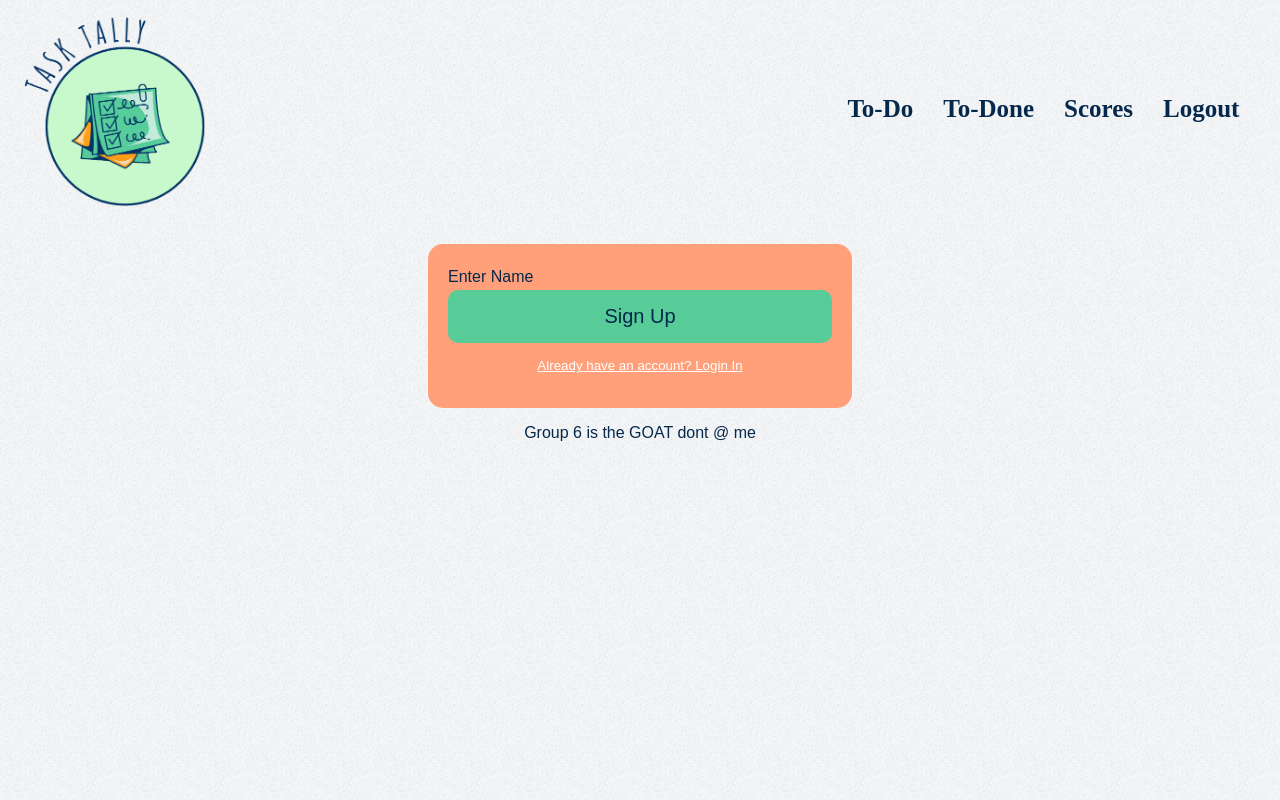
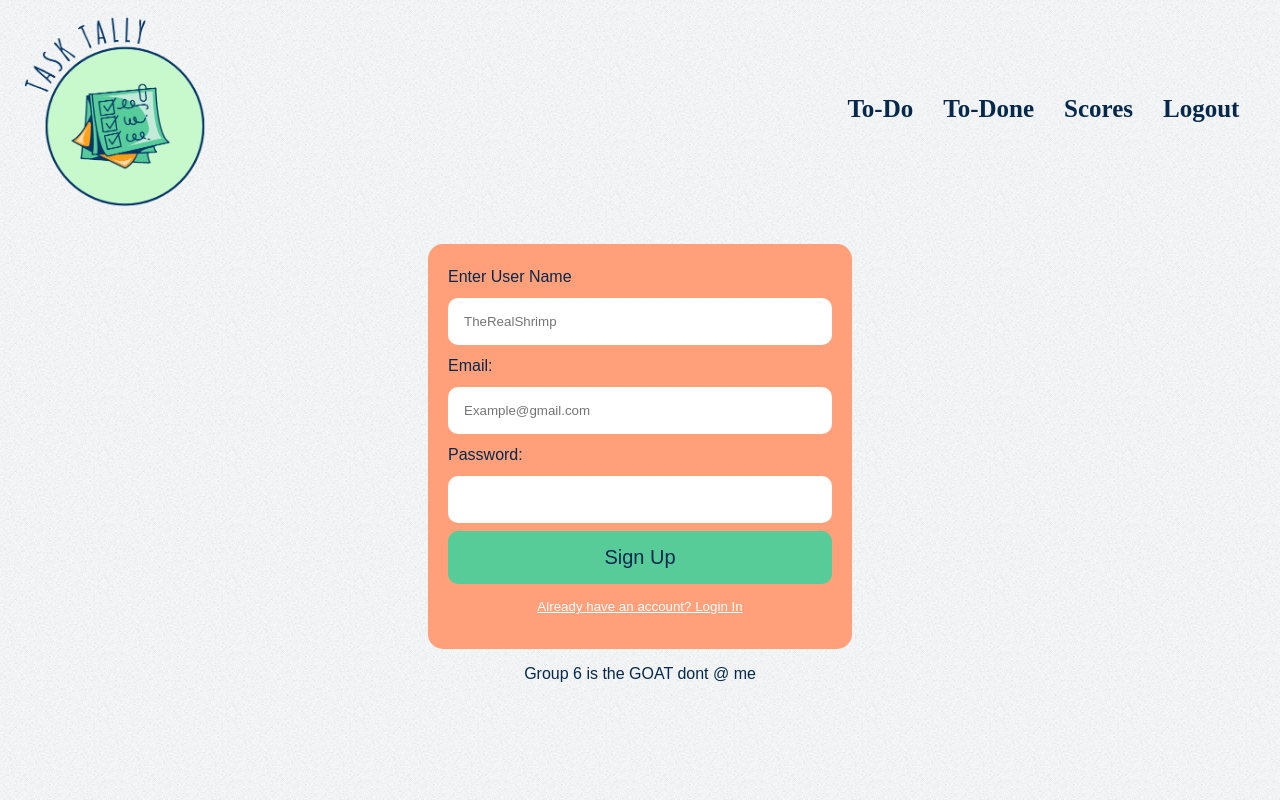
Before and after one commit to boushka9/task-tally, a React (Create React App) app in the folder client/: page /signup in a window 1280 px wide. Built offline with nearby package versions, Linux system fonts and the light colour scheme.

Commit message:
everything is connected to gql

```diff
--- a/client/src/pages/Login.js
+++ b/client/src/pages/Login.js
@@ -1,25 +1,27 @@
 import React,{ useState } from "react";
-// import { useMutation } from '@apollo/client';
-import Auth from '../utils/auth';
-// import { LOGIN } from '../utils/mutations';
+import { useMutation } from '@apollo/client';
+import Auth from "../utils/auth";
+import { LOGIN } from '../utils/mutations';
+import { Link } from 'react-router-dom';
 // Need to import Auth and apollo react to be able to check credentials
 export const Login = (props) => {
 
-  const [formState, setFormState] = useState({ email: '', password: '' });
+  const [formState, setFormState] = useState({ username: '', password: '' });
   // useMutation(LOGIN )
-  // const [login, { error }] = useMutation();
+  const [login, { error, data }] = useMutation( LOGIN );
 
   const onSubmit = async (e) => {
     e.preventDefault();
-    // try {
-    //   const mutationResponse = await login({
-    //     variables: { email: formState.email, password: formState.password },
-    //   });
-    //   const token = mutationResponse.data.login.token;
-    //   Auth.login(token);
-    // } catch (e) {
-    //   console.log(e);
-    // }
+    try {
+      const { data } = await login({
+        variables: { ...formState },
+        // { email: formState.email, password: formState.password },
+      });
+      const token = data.login.token;
+      Auth.login(token);
+    } catch (e) {
+      console.log(e);
+    }
   }
 
   const handleChange = (event) => {
@@ -33,18 +35,25 @@ export const Login = (props) => {
   // need to add link to data base of users
   return (
     <div className="form-container login-sign">
-     <form onSubmit={onSubmit} className="login-form">
-      <label htmlFor="email">Email:</label>
-      <input name="email" onChange={handleChange} type="email" placeholder="Example@gmail.com" id="email"/>
+      { data ? (
+        <Link to='/todos' ></Link>
+      ):
+      (
+        <form onSubmit={onSubmit} className="login-form">
+      <label htmlFor="username">Username:</label>
+      <input name="username" value={formState.username} onChange={handleChange} type="username" placeholder="TheShrimp" />
       <label htmlFor="password">Password:</label>
-      <input  onChange={handleChange} type="password" placeholder="" name="password" id="password"/>
-      {/* {error ? (
+      <input  onChange={handleChange} type="password" placeholder="" name="password" value={formState.password}/>
+      {error ? (
           <div>
             <p className="error-text">Incorrect Email or Password, try again?</p>
           </div>
-        ) : null} */}
+        ) : null}
       <button>Login</button>
     </form>
+      )}
+
+
     {/* This will change pages to sign up will have this changed to link with the api later */}
     <a href="/signup">
     <button className="link-btn"> Don't have an account? Sign Up Here</button>
--- a/client/src/pages/SignUp.js
+++ b/client/src/pages/SignUp.js
@@ -1,27 +1,28 @@
 import React,{ useState } from "react";
-// import { useMutation } from '@apollo/client';
+import { useMutation } from '@apollo/client';
 import Auth from '../utils/auth';
-// Need to import the 'ADD_USER' mutation
+import { ADD_USER } from "../utils/mutations";
+import { Link } from 'react-router-dom';
 
 export const SignUp = (props) => {
   // use State will allow change and save the previous data
-  const [formState, setFormState] = useState({ email: '', password: '' });
+  const [formState, setFormState] = useState({ username: '',email: '', password: '' });
   // Need the the 'ADD_USER' mutation to allow to add a new user
-  // const [addUser] = useMutation();
+ const [addUser, { error, data }] = useMutation(ADD_USER)
   // The function will retrieve the data provided in the form that will be sent to create a new User
   const onSubmit = async (event) => {
     event.preventDefault();
     // will be uncommented once I link to the dataBase
-    // const mutationResponse = await addUser({
-    //   variables: {
-    //     email: formState.email,
-    //     password: formState.password,
-    //     name: formState.name,
-    //   },
-    // });
-    // // After it creates a new user then it will allow the user to login with a token
-    // const token = mutationResponse.data.addUser.token;
-    // Auth.login(token);
+    try {
+      const { data } = await addUser({
+        variables: { ...formState },
+
+      });
+      const token = data.login.token;
+      Auth.login(token);
+    } catch (e) {
+      console.log(e);
+    }
   };
 
 
@@ -38,20 +39,29 @@ const handleChange = (event) => {
   return (
     <div className="form-container login-sign">
       {/* will call the function to check the credentials provided are correct and will be added to the databases of user */}
-    <form onSubmit={onSubmit} className="signUp-form">
-      <label forhtml="name">Enter Name</label>
-      {/* the onChange listener will allow reach to display in real time the changes that are occurring
-      <input value={name} onChange={(e) => setName(e.target.value)}/>
+      { data ? (
+        <Link to='/todos' ></Link>
+      ): (
+        <form onSubmit={onSubmit} className="signUp-form">
+      <label forhtml="username">Enter User Name</label>
+      {/* the onChange listener will allow reach to display in real time the changes that are occurring */}
+      <input name="username" placeholder="TheRealShrimp" value={formState.username} onChange={handleChange}/>
       <label forhtml="email">Email:</label>
-      <input value={email} onChange={(e) => setEmail(e.target.value)} type="email" placeholder="Example@gmail.com"/>
+      <input value={formState.email} onChange={handleChange} name="email" type="email" placeholder="Example@gmail.com"/>
       <label forhtml="password">Password:</label>
-      <input value={password} onChange={(e) => setPassword(e.target.value)} type="password" placeholder=""/> */}
+      <input value={formState.password} onChange={handleChange} name="password" type="password" placeholder=""/>
       <button className="sign-up">Sign Up</button>
     </form>
-    {/* This will link to the login page when its clicked */}
-    <a href="/">
-    <button className="link-btn" >Already have an account? Login In</button>
-    </a>
+      )}
+      {error && (
+             <div>
+             <p className="error-text">{error.message}</p>
+           </div>
+            )}
+     <a href="/">
+       <button className="link-btn" >Already have an account? Login In</button>
+      </a>
+
     </div>
 
 
--- a/client/src/utils/auth.js
+++ b/client/src/utils/auth.js
@@ -31,7 +31,7 @@ class AuthService {
     // Saves user token to localStorage
     localStorage.setItem('id_token', idToken);
 
-    window.location.assign('/');
+    window.location.assign('/todos');
   }
 
   logout() {
--- a/client/src/utils/mutations.js
+++ b/client/src/utils/mutations.js
@@ -5,6 +5,7 @@ export const LOGIN = gql`
         login(username: $username, password: $password) {
             token
             user {
+                username
                 _id
             }
         }
@@ -12,8 +13,8 @@ export const LOGIN = gql`
 `;
 
 export const ADD_USER = gql`
-    mutation addUser($username: String!, $password: String!) {
-        addUser(username: $username, password: $password) {
+    mutation addUser($username: String!, $email: String!, $password: String!) {
+        addUser(username: $username, email: $email, password: $password) {
             token
             user {
                 _id
@@ -25,7 +26,7 @@ export const ADD_USER = gql`
 // THIS MIGHT BE AN UPDATE OP INSTEAD OF A CREATE
 export const ADD_TASK = gql`
   mutation addTask($title: String!, $body: String!, $scoreValue: Number!) {
-    addTask($title: String!, $body: String!, $scoreValue: Number!) {
+    addTask(title: $String, body: $String, scoreValue: $Number) {
         _id
         createdAt
         scoreValue
```
Also changed, not shown: 1 other file (tests, documents, lock files or other folders).
